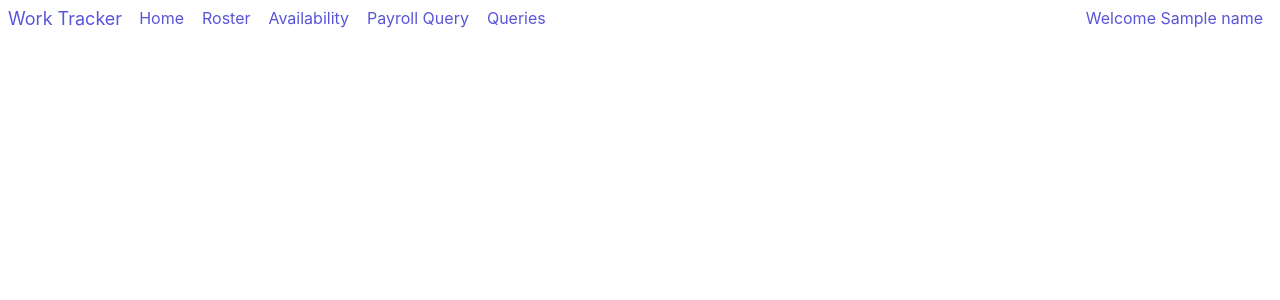
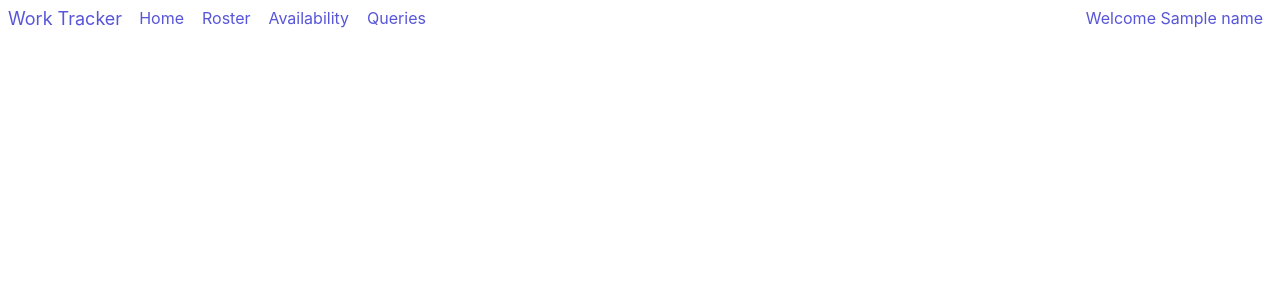
Before and after one commit to ifbhack/WorkTracker, a Flask app: template work_tracker/templates/index.html in a window 1280 px wide. Shown: the top 300 px of the page. Run offline with Flask 2, Linux system fonts and the light colour scheme; the template is opened without the code that fills it: most values are stand-ins (such as "Sample title", 1, 10 or a date in 2020); some libraries are stand-ins or nearby versions.

Commit message:
templating sorta done

```diff
--- a/work_tracker/templates/index.html
+++ b/work_tracker/templates/index.html
@@ -25,7 +25,11 @@
                     <a href="..." class="btn btn-link">Home</a>
                     <a href="..." class="btn btn-link">Roster</a>
                     <a href="..." class="btn btn-link">Availability</a>
-                    <a href="..." class="btn btn-link">Payroll Query</a> <!-- use jinja if statement | manager only -->
+
+                    {% if g.user.isManager == 1 %}
+                        <a href="..." class="btn btn-link">Payroll Query</a>
+                    {% endif %}
+
                     <a href="..." class="btn btn-link">Queries</a>
                 </section>
                 <section class="navbar-section">
```
